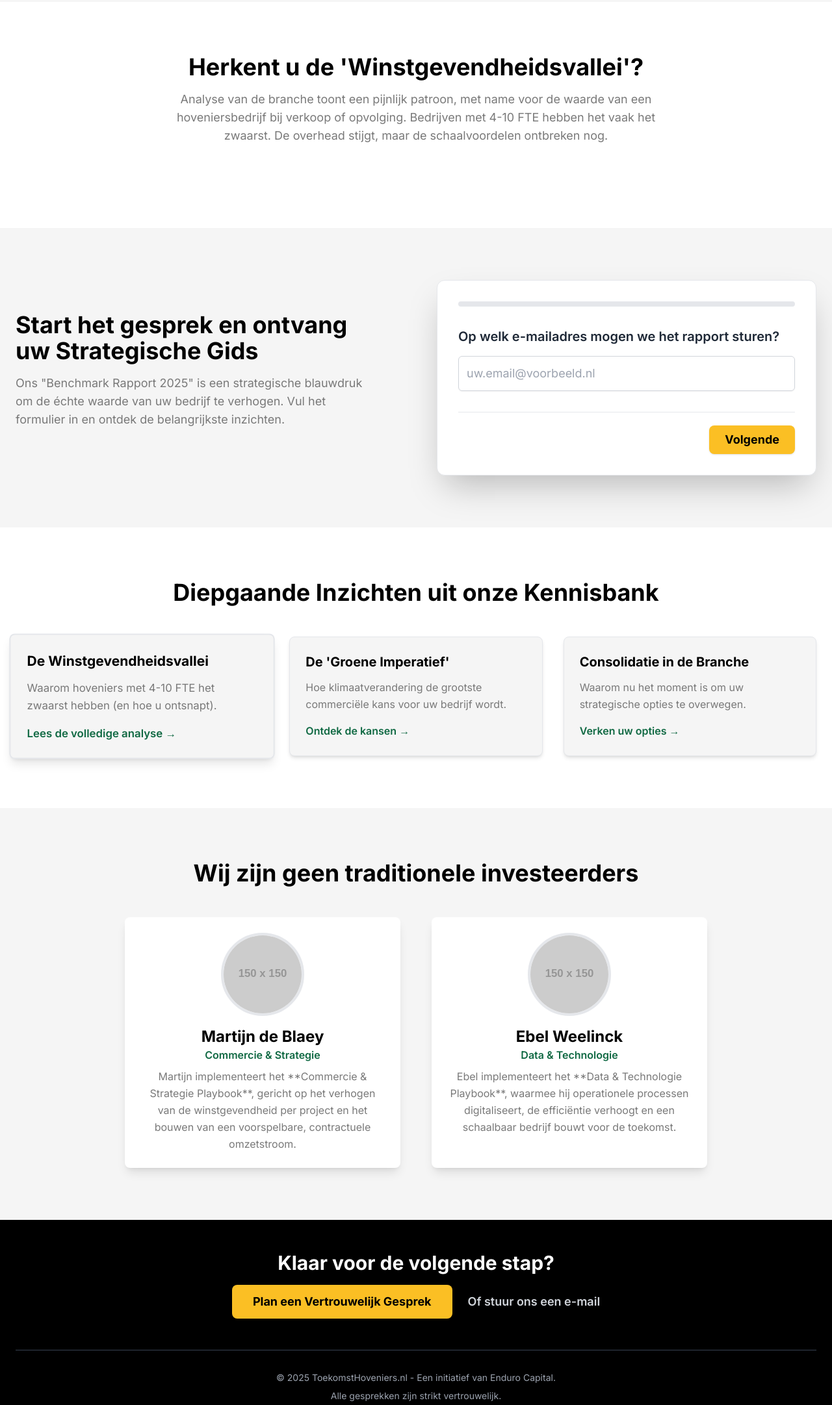
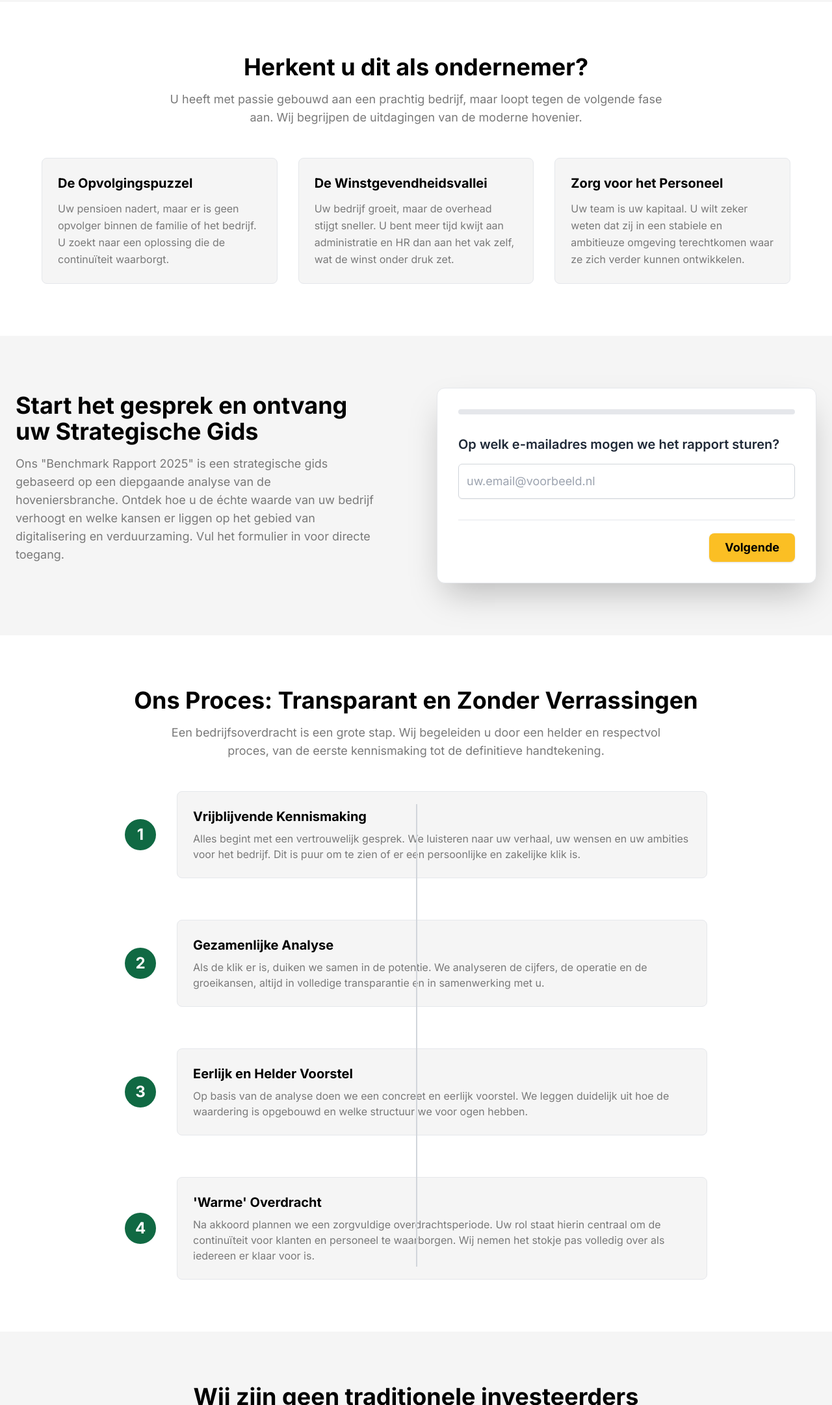
Before and after one commit to EnduroCapital/ToekomstHoveniers, a plain HTML site: page index.html in a window 1280 px wide. Shown: the part 637-2800 px from the top of the page at 65% size. Drawn offline with nearby package versions, Linux system fonts and the light colour scheme; placeholder pictures from the web are drawn by us.

Commit message:
Update index.html

```diff
--- a/index.html
+++ b/index.html
@@ -89,12 +89,25 @@
         </div>
     </section>
 
-    <section id="probleem" class="py-16 md:py-20 bg-white">
-        <div class="container mx-auto px-4 sm:px-6 text-center">
-            <h2 class="text-3xl md:text-4xl font-bold mb-4">Herkent u de 'Winstgevendheidsvallei'?</h2>
-            <p class="text-base md:text-lg text-subtle max-w-3xl mx-auto mb-12 leading-relaxed">
-                Analyse van de branche toont een pijnlijk patroon, met name voor de waarde van een hoveniersbedrijf bij verkoop of opvolging. Bedrijven met 4-10 FTE hebben het vaak het zwaarst. De overhead stijgt, maar de schaalvoordelen ontbreken nog.
-            </p>
+    <!-- Probleem / Pijnpunten Sectie -->
+    <section id="herkent-u-dit" class="py-16 md:py-20 bg-white">
+        <div class="container mx-auto px-4 sm:px-6">
+            <h2 class="text-3xl md:text-4xl font-bold text-center mb-4">Herkent u dit als ondernemer?</h2>
+            <p class="text-base md:text-lg text-subtle max-w-3xl mx-auto mb-12 leading-relaxed text-center">U heeft met passie gebouwd aan een prachtig bedrijf, maar loopt tegen de volgende fase aan. Wij begrijpen de uitdagingen van de moderne hovenier.</p>
+            <div class="grid md:grid-cols-2 lg:grid-cols-3 gap-8 max-w-6xl mx-auto">
+                <div class="bg-light p-6 rounded-lg border border-gray-200">
+                    <h3 class="text-xl font-bold mb-3">De Opvolgingspuzzel</h3>
+                    <p class="text-subtle leading-relaxed">Uw pensioen nadert, maar er is geen opvolger binnen de familie of het bedrijf. U zoekt naar een oplossing die de continuïteit waarborgt.</p>
+                </div>
+                <div class="bg-light p-6 rounded-lg border border-gray-200">
+                    <h3 class="text-xl font-bold mb-3">De Winstgevendheidsvallei</h3>
+                    <p class="text-subtle leading-relaxed">Uw bedrijf groeit, maar de overhead stijgt sneller. U bent meer tijd kwijt aan administratie en HR dan aan het vak zelf, wat de winst onder druk zet.</p>
+                </div>
+                <div class="bg-light p-6 rounded-lg border border-gray-200">
+                    <h3 class="text-xl font-bold mb-3">Zorg voor het Personeel</h3>
+                    <p class="text-subtle leading-relaxed">Uw team is uw kapitaal. U wilt zeker weten dat zij in een stabiele en ambitieuze omgeving terechtkomen waar ze zich verder kunnen ontwikkelen.</p>
+                </div>
+            </div>
         </div>
     </section>
 
@@ -103,7 +116,7 @@
             <div class="grid lg:grid-cols-2 gap-y-12 lg:gap-x-16 items-center">
                 <div class="pr-0 lg:pr-8">
                     <h2 class="text-3xl md:text-4xl font-bold mb-4">Start het gesprek en ontvang uw Strategische Gids</h2>
-                    <p class="text-base md:text-lg text-subtle mb-6 leading-relaxed">Ons "Benchmark Rapport 2025" is een strategische blauwdruk om de échte waarde van uw bedrijf te verhogen. Vul het formulier in en ontdek de belangrijkste inzichten.</p>
+                  <p class="text-base md:text-lg text-subtle mb-6 leading-relaxed">Ons "Benchmark Rapport 2025" is een strategische gids gebaseerd op een diepgaande analyse van de hoveniersbranche. Ontdek hoe u de échte waarde van uw bedrijf verhoogt en welke kansen er liggen op het gebied van digitalisering en verduurzaming. Vul het formulier in voor directe toegang.</p>
                 </div>
                 <div class="bg-white rounded-xl shadow-2xl border border-gray-200 p-6 sm:p-8 overflow-hidden">
                     <div id="form-container">
@@ -162,8 +175,75 @@
             </div>
         </div>
     </section>
+<!-- Proces Sectie -->
+    <section id="proces" class="py-16 md:py-20 bg-white">
+        <div class="container mx-auto px-4 sm:px-6">
+            <h2 class="text-3xl md:text-4xl font-bold text-center mb-4">Ons Proces: Transparant en Zonder Verrassingen</h2>
+            <p class="text-base md:text-lg text-subtle max-w-3xl mx-auto mb-12 leading-relaxed text-center">Een bedrijfsoverdracht is een grote stap. Wij begeleiden u door een helder en respectvol proces, van de eerste kennismaking tot de definitieve handtekening.</p>
+            <div class="relative max-w-4xl mx-auto">
+                <!-- Lijn -->
+                <div class="hidden md:block absolute top-5 left-1/2 w-0.5 h-[calc(100%-2.5rem)] bg-gray-300"></div>
+                <!-- Stappen -->
+                <div class="grid md:grid-cols-1 gap-16">
+                    <!-- Stap 1 -->
+                    <div class="flex flex-col md:flex-row items-center gap-8">
+                        <div class="bg-brand-green text-white rounded-full w-12 h-12 flex items-center justify-center font-bold text-2xl flex-shrink-0 z-10">1</div>
+                        <div class="bg-light p-6 rounded-lg border border-gray-200 w-full">
+                            <h3 class="text-xl font-bold mb-2">Vrijblijvende Kennismaking</h3>
+                            <p class="text-subtle">Alles begint met een vertrouwelijk gesprek. We luisteren naar uw verhaal, uw wensen en uw ambities voor het bedrijf. Dit is puur om te zien of er een persoonlijke en zakelijke klik is.</p>
+                        </div>
+                    </div>
+                     <!-- Stap 2 -->
+                    <div class="flex flex-col md:flex-row items-center gap-8">
+                        <div class="bg-brand-green text-white rounded-full w-12 h-12 flex items-center justify-center font-bold text-2xl flex-shrink-0 z-10">2</div>
+                        <div class="bg-light p-6 rounded-lg border border-gray-200 w-full">
+                            <h3 class="text-xl font-bold mb-2">Gezamenlijke Analyse</h3>
+                            <p class="text-subtle">Als de klik er is, duiken we samen in de potentie. We analyseren de cijfers, de operatie en de groeikansen, altijd in volledige transparantie en in samenwerking met u.</p>
+                        </div>
+                    </div>
+                     <!-- Stap 3 -->
+                    <div class="flex flex-col md:flex-row items-center gap-8">
+                        <div class="bg-brand-green text-white rounded-full w-12 h-12 flex items-center justify-center font-bold text-2xl flex-shrink-0 z-10">3</div>
+                        <div class="bg-light p-6 rounded-lg border border-gray-200 w-full">
+                            <h3 class="text-xl font-bold mb-2">Eerlijk en Helder Voorstel</h3>
+                            <p class="text-subtle">Op basis van de analyse doen we een concreet en eerlijk voorstel. We leggen duidelijk uit hoe de waardering is opgebouwd en welke structuur we voor ogen hebben.</p>
+                        </div>
+                    </div>
+                     <!-- Stap 4 -->
+                    <div class="flex flex-col md:flex-row items-center gap-8">
+                        <div class="bg-brand-green text-white rounded-full w-12 h-12 flex items-center justify-center font-bold text-2xl flex-shrink-0 z-10">4</div>
+                        <div class="bg-light p-6 rounded-lg border border-gray-200 w-full">
+                            <h3 class="text-xl font-bold mb-2">'Warme' Overdracht</h3>
+                            <p class="text-subtle">Na akkoord plannen we een zorgvuldige overdrachtsperiode. Uw rol staat hierin centraal om de continuïteit voor klanten en personeel te waarborgen. Wij nemen het stokje pas volledig over als iedereen er klaar voor is.</p>
+                        </div>
+                    </div>
+                </div>
+            </div>
+        </div>
+    </section>
 
-    <section id="kennisbank" class="py-16 md:py-20 bg-white">
+
+
+    <section id="over-ons" class="py-16 md:py-20 bg-light">
+        <div class="container mx-auto px-4 sm:px-6">
+            <h2 class="text-3xl md:text-4xl font-bold text-center mb-12">Wij zijn geen traditionele investeerders</h2>
+            <div class="grid md:grid-cols-2 gap-12 max-w-4xl mx-auto">
+                <div class="bg-white p-6 rounded-lg shadow-lg text-center">
+                    <img src="https://placehold.co/150x150/e0f2f1/106943?text=MD" alt="Foto van Martijn de Blaey" class="w-32 h-32 rounded-full mx-auto mb-4 border-4 border-gray-200">
+                    <h3 class="text-2xl font-bold">Martijn de Blaey</h3>
+                    <p class="font-semibold brand-green mb-2">Commercie & Strategie</p>
+                    <p class="text-subtle leading-relaxed">Martijn implementeert het **Commercie & Strategie Playbook**, gericht op het verhogen van de winstgevendheid per project en het bouwen van een voorspelbare, contractuele omzetstroom.</p>
+                </div>
+                <div class="bg-white p-6 rounded-lg shadow-lg text-center">
+                    <img src="https://placehold.co/150x150/e0f2f1/106943?text=EW" alt="Foto van Ebel Weelinck" class="w-32 h-32 rounded-full mx-auto mb-4 border-4 border-gray-200">
+                    <h3 class="text-2xl font-bold">Ebel Weelinck</h3>
+                    <p class="font-semibold brand-green mb-2">Data & Technologie</p>
+                    <p class="text-subtle leading-relaxed">Ebel implementeert het **Data & Technologie Playbook**, waarmee hij operationele processen digitaliseert, de efficiëntie verhoogt en een schaalbaar bedrijf bouwt voor de toekomst.</p>
+                </div>
+            </div>
+        </div>
+    </section>
+       <section id="kennisbank" class="py-16 md:py-20 bg-white">
          <div class="container mx-auto px-4 sm:px-6">
             <h2 class="text-3xl md:text-4xl font-bold text-center mb-12">Diepgaande Inzichten uit onze Kennisbank</h2>
             <div class="grid md:grid-cols-2 lg:grid-cols-3 gap-8">
@@ -185,27 +265,6 @@
             </div>
         </div>
     </section>
-
-    <section id="over-ons" class="py-16 md:py-20 bg-light">
-        <div class="container mx-auto px-4 sm:px-6">
-            <h2 class="text-3xl md:text-4xl font-bold text-center mb-12">Wij zijn geen traditionele investeerders</h2>
-            <div class="grid md:grid-cols-2 gap-12 max-w-4xl mx-auto">
-                <div class="bg-white p-6 rounded-lg shadow-lg text-center">
-                    <img src="https://placehold.co/150x150/e0f2f1/106943?text=MD" alt="Foto van Martijn de Blaey" class="w-32 h-32 rounded-full mx-auto mb-4 border-4 border-gray-200">
-                    <h3 class="text-2xl font-bold">Martijn de Blaey</h3>
-                    <p class="font-semibold brand-green mb-2">Commercie & Strategie</p>
-                    <p class="text-subtle leading-relaxed">Martijn implementeert het **Commercie & Strategie Playbook**, gericht op het verhogen van de winstgevendheid per project en het bouwen van een voorspelbare, contractuele omzetstroom.</p>
-                </div>
-                <div class="bg-white p-6 rounded-lg shadow-lg text-center">
-                    <img src="https://placehold.co/150x150/e0f2f1/106943?text=EW" alt="Foto van Ebel Weelinck" class="w-32 h-32 rounded-full mx-auto mb-4 border-4 border-gray-200">
-                    <h3 class="text-2xl font-bold">Ebel Weelinck</h3>
-                    <p class="font-semibold brand-green mb-2">Data & Technologie</p>
-                    <p class="text-subtle leading-relaxed">Ebel implementeert het **Data & Technologie Playbook**, waarmee hij operationele processen digitaliseert, de efficiëntie verhoogt en een schaalbaar bedrijf bouwt voor de toekomst.</p>
-                </div>
-            </div>
-        </div>
-    </section>
-
     <footer id="contact" class="bg-black text-white">
         <div class="container mx-auto px-4 sm:px-6 py-12 text-center">
             <h2 class="text-3xl font-bold mb-4 text-white">Klaar voor de volgende stap?</h2>
```
